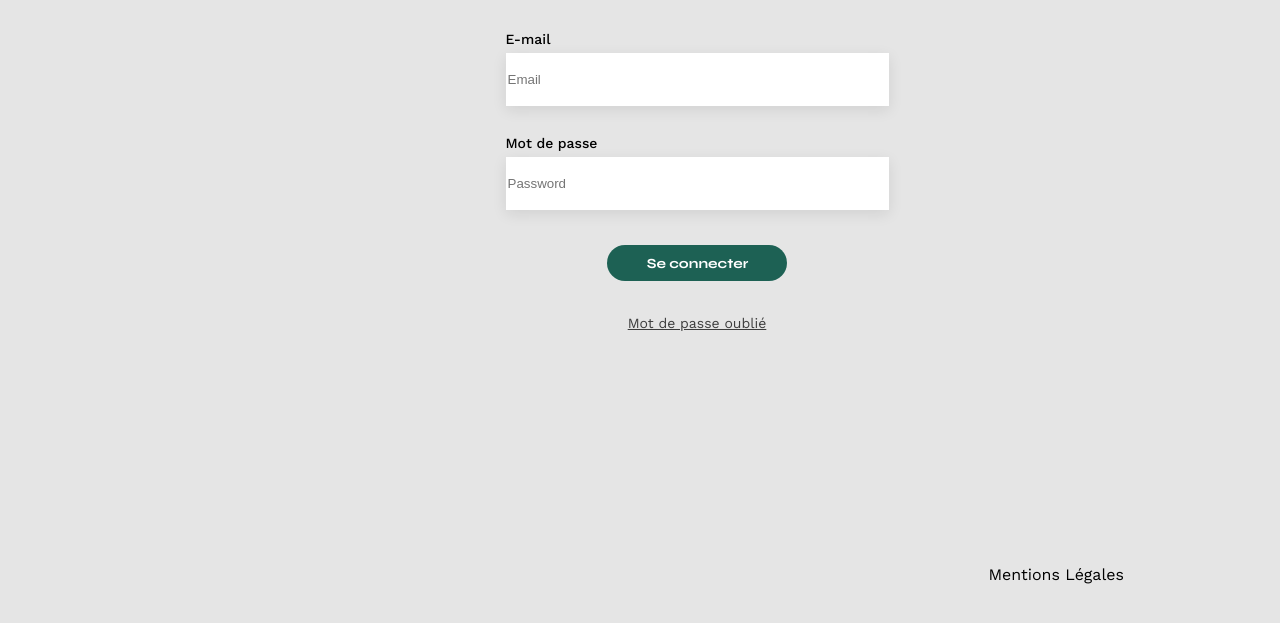
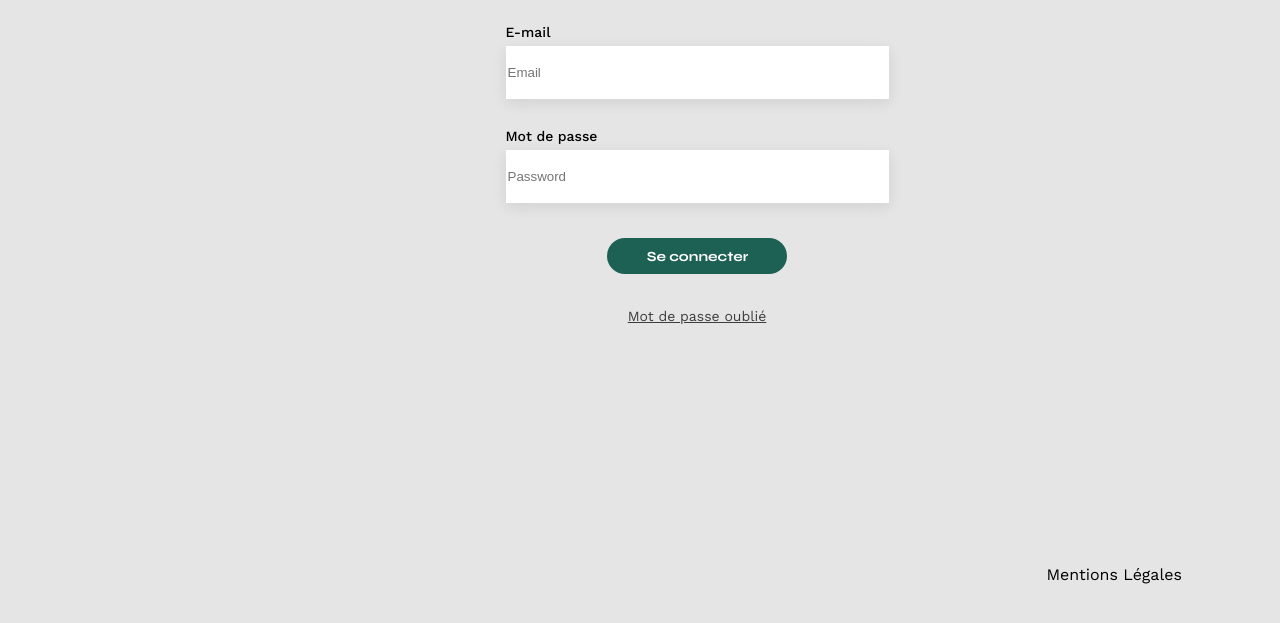
Before and after one commit to jacquescarlier/Architecte_P6_JCR, a plain HTML site: page FrontEnd/login.html in a window 1280 px wide. Shown: the part 175-798 px from the top of the page. Drawn offline with nearby package versions, Linux system fonts and the light colour scheme.

Commit message:
mid day backup

```diff
--- a/FrontEnd/assets/login.js
+++ b/FrontEnd/assets/login.js
@@ -2,9 +2,10 @@
 // constante bouton  submit
 const sendIn = document.getElementById("submit");
 //constante <p id="errorInformation">
+console.log(sendIn);
 const errorInformation = document.getElementById("errorInformation");
-
-sendIn.addEventListener("click", () => {
+console.log(errorInformation);
+sendIn.addEventListener("click", (e) => {
 
     const email = document.getElementById("emailUser").value;
    // constante password
@@ -41,8 +42,8 @@ sendIn.addEventListener("click", () => {
    Il est à noter que les données stockées dans sessionStorage ou localStorage sont spécifiques au protocole de la page.
                 window.sessionStorage.setItem("userInformation", JSON.stringify(userInformation));*/
 
-          // function respose ok
-           //function window.sessionStorage
+          // function response ok
+           //function window.sessionStorage avec token
           // .then(function(){
 
           // })*/
--- a/FrontEnd/assets/style.css
+++ b/FrontEnd/assets/style.css
@@ -132,19 +132,21 @@ table {
 /* Général */
 body {
   max-width: 1140px;
+  height: 100vh;
+  background: #e5e5e5;
+  font-family: "Work Sans", sans-serif;
+  font-size: 14px;
   margin: auto;
-  font-family: 'Work Sans', sans-serif;
-  font-size: 14px;
-  background: #E5E5E5;
+  display: grid;
+  grid-template-rows: auto 1fr auto;
 }
 
 h2 {
-  font-family: 'Syne', sans-serif;
+  font-family: "Syne", sans-serif;
   font-weight: 700;
   font-size: 30px;
   color: #1d6154;
 }
-
 
 /* header */
 header {
@@ -160,7 +162,6 @@ h1 {
   font-size: 22px;
   font-weight: 800;
   color: #b1663c;
-
 }
 
 h1 > span {
@@ -190,12 +191,13 @@ li img {
   margin-left: 14px;
 }
 
-li:active, nav a:active {
+li:active,
+nav a:active {
   font-weight: 700;
 }
 nav a {
   text-decoration: none;
-  color:#000000 ;
+  color: #000000;
   font-size: 16px;
   font-weight: 400;
   margin-left: 10px;
@@ -267,7 +269,7 @@ main {
   font-size: 16px;
   font-weight: 700;
   text-align: center;
-  background-color: #E5E5E5;
+  background-color: #e5e5e5;
   color: #1d6154;
 }
 #btn-all {
@@ -314,7 +316,7 @@ main {
   /*margin-left: 1%;*/
   width: 95%;
   display: grid;
-  grid-template-columns: 1fr 1fr 1fr ;
+  grid-template-columns: 1fr 1fr 1fr;
   grid-column-gap: 20px;
   grid-row-gap: 20px;
 }
@@ -384,7 +386,6 @@ input[type="submit"] {
   color: white;
 }
 
-
 /* Footer*/
 
 footer nav ul {
@@ -396,7 +397,7 @@ footer nav ul {
 /*Partie login*/
 
 .form {
-  background: #E5E5E5;
+  background: #e5e5e5;
   display: flex;
   flex-direction: column;
   justify-content: center;
@@ -408,7 +409,6 @@ footer nav ul {
   flex-direction: column;
   margin: 2px 0px 30px 0px;
   padding: 5px;
-
 }
 .input input[type="submit"] {
   padding: 10px 38px 9px 39px;
@@ -417,7 +417,8 @@ footer nav ul {
   background: #000000;
 }
 
-.input input[type="password"], .input input[type="email"] {
+.input input[type="password"],
+.input input[type="email"] {
   height: 51px;
   width: 379px;
   border: none;
@@ -425,13 +426,14 @@ footer nav ul {
 }
 
 label {
-  background: #E5E5E5;
+  width: 100%;
+  background: #e5e5e5;
   font-family: "work sans";
   font-size: 14px;
   font-weight: 500;
   margin-top: 30px;
   margin-bottom: 7px;
-
+  text-align: left;
 }
 
 ::placeholder {
@@ -442,16 +444,15 @@ h3 {
   font-family: "syne";
   font-size: 30px;
   font-weight: 700;
+  text-align: center;
 }
 
 a {
-  color: #3D3D3D;
+  color: #3d3d3d;
   text-align: center;
 }
 
 .footer-login {
-  max-width: 1140px;
-  position: fixed;
-  bottom: 0;
-  right: 10%;
-  }
+  width: 100%;
+  position: relative;
+}
--- a/FrontEnd/login.html
+++ b/FrontEnd/login.html
@@ -25,9 +25,9 @@
 		</nav>
 	</header>
     <main>
-        <form class="form" class="input" action="#" method="post">
+        <div class="input">
             <h3>Log In</h3>
-            <div class="input">
+            <form class="form" class="input" action="#" method="post">
                 <label for="email">E-mail</label>
                 <input type="email" id="emailUser" placeholder="Email">
                 <label for="password">Mot de passe</label>
@@ -36,8 +36,8 @@
                 <p id="errorInformation"></p>
                 <a class="link" href="#">Mot de passe oublié</a>
                 <p id="erreurInformation"></p>
-            </div>
-        </for>
+            </form>
+        </div>
     </main>
     <footer class="footer-login">
         <nav class="mention-legal">
```
